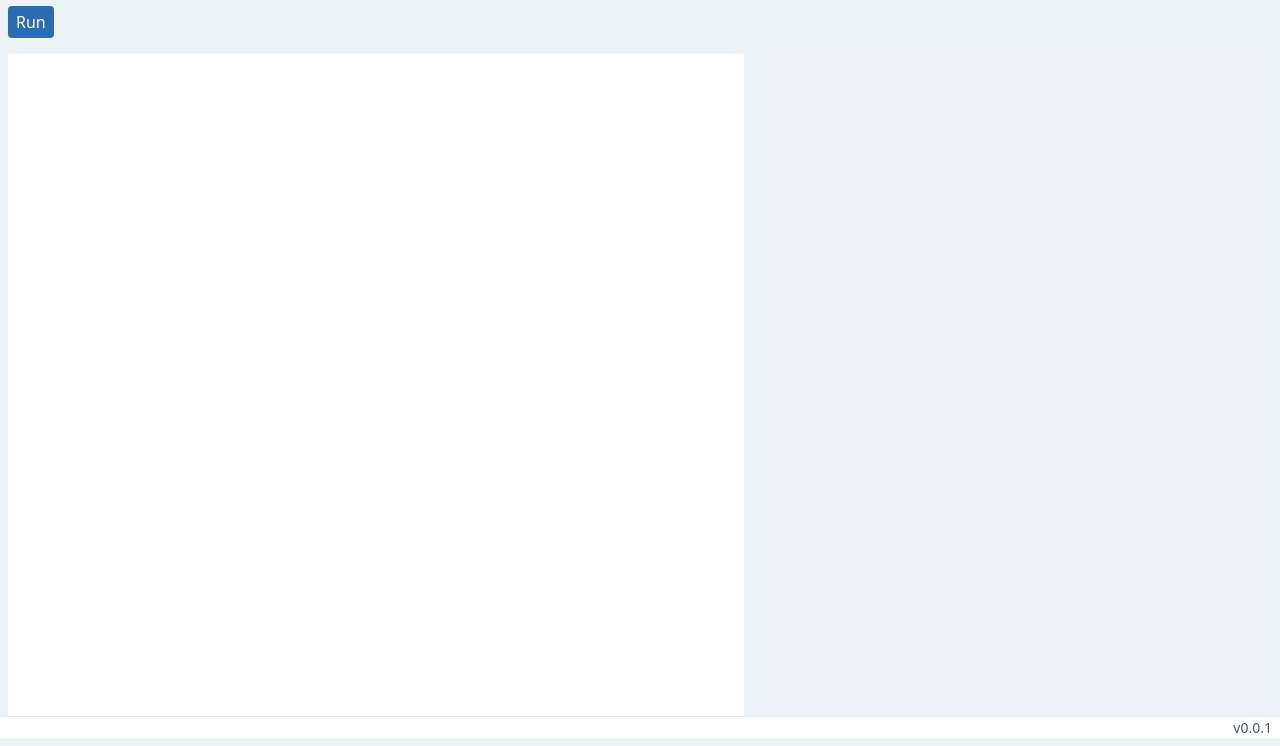
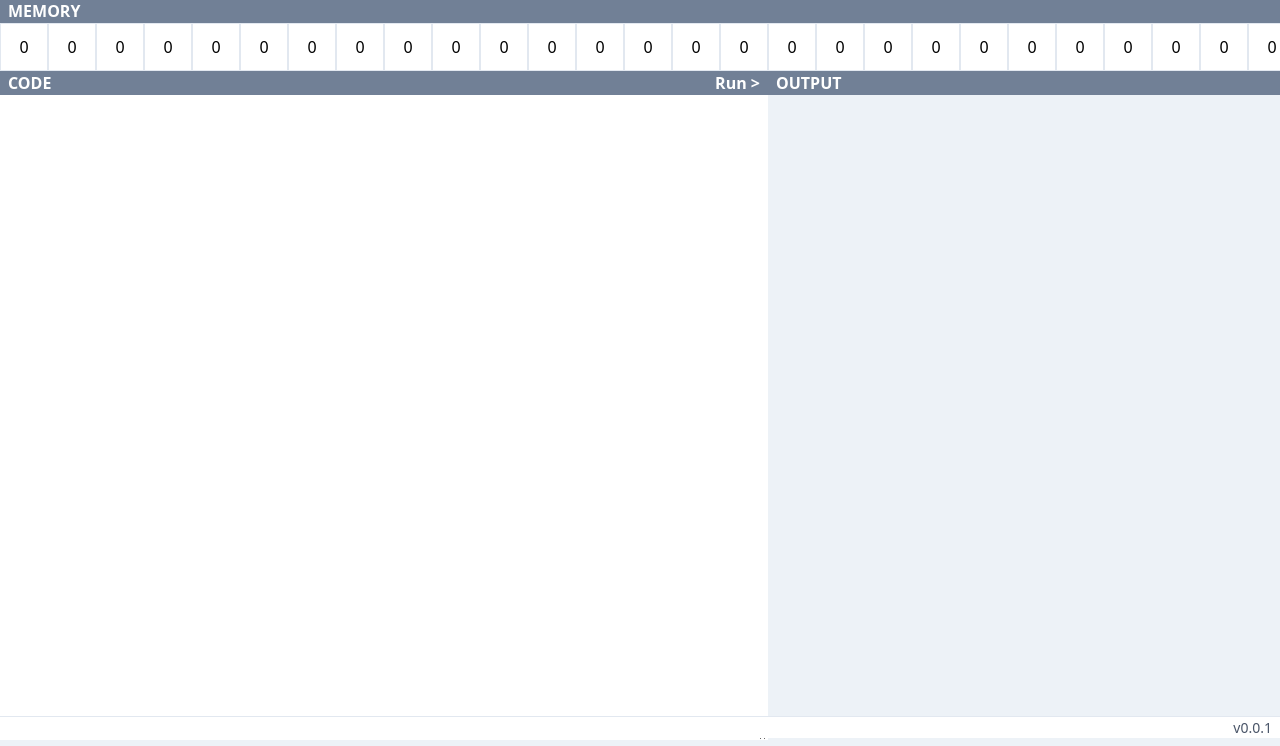
Before and after one commit to alcarney/iaith, a website built with webpack: page web/index.html in a window 1280 px wide. Shown: the part 62-808 px from the top of the page. Built offline with nearby package versions, Linux system fonts and the light colour scheme.

Commit message:
New layout

```diff
--- a/web/index.html
+++ b/web/index.html
@@ -7,21 +7,31 @@
     <title>Iaith</title>
 </head>
 
-<body class="bg-gray-200 flex h-screen flex-col">
-    <header class="bg-blue-700 p-3">
-        <h1 class="text-2xl text-white font-semibold">Iaith</h1>
+<body class="flex flex-col h-screen bg-gray-200">
+    <header class="p-3 bg-gray-600 border-b border-gray-500">
+        <h1 class="text-2xl font-semibold text-white">Iaith</h1>
     </header>
-    <button id='run' class="rounded bg-blue-700 text-white px-2 py-1 ml-2 my-2 self-start">Run</button>
+    <div>
+        <h5 class="px-2 font-semibold text-white uppercase bg-gray-600 ">Memory</h5>
+        <div id="tape" class="flex overflow-x-auto"></div>
+    </div>
     <main class="flex flex-grow ">
-        <div class="m-2 flex-grow h-full">
-            <textarea id="input" class="w-full h-full"></textarea>
+        <div class="flex-grow h-full">
+            <h5 class="flex items-baseline justify-between px-2 font-semibold text-white uppercase bg-gray-600">
+                <span>Code</span>
+                <button id='run' class="font-semibold">Run ></button>
+            </h5>
+            <textarea id="input" class="w-full h-full font-mono"></textarea>
         </div>
-        <div class="m-2 h-full" style="min-width: 40%;">
-            <textarea id="output" class="w-full h-full" disabled></textarea>
+        <div class="flex flex-col h-full" style="min-width: 40%;">
+            <div class="w-full bg-white">
+                <h5 class="px-2 font-semibold text-white uppercase bg-gray-600">Output</h5>
+                <p id="output"></p>
+            </div>
         </div>
     </main>
     <footer class="flex bg-white border-t">
-        <p class="text-sm ml-auto mr-2 text-gray-700">v0.0.1</p>
+        <p class="ml-auto mr-2 text-sm text-gray-700">v0.0.1</p>
     </footer>
 </body>
 
--- a/web/index.js
+++ b/web/index.js
@@ -4,13 +4,32 @@ const rust = import('./pkg');
 const runButton = document.getElementById("run")
 const input = document.getElementById("input")
 const output = document.getElementById("output")
+const tape = document.getElementById("tape")
+
+function setCell(index, value) {
+  let cell = tape.querySelector(`[data-index="${index}"]`)
+  if (!cell) {
+    cell = document.createElement("div")
+    cell.setAttribute("data-index", index)
+    cell.style.placeItems = "center"
+    cell.className = "grid flex-shrink-0 w-12 h-12 p-2 bg-white border"
+
+    tape.append(cell)
+  }
+
+  cell.innerText = `${value}`
+}
+
+for (let i = 0; i < 64; i++) {
+  setCell(i, 0)
+}
 
 rust
   .then(mod => {
     runButton.addEventListener('click', event => {
       let source = input.value
       let result = mod.execute(source)
-      output.value = result
+      output.textContent = result
     })
 
   })
```
